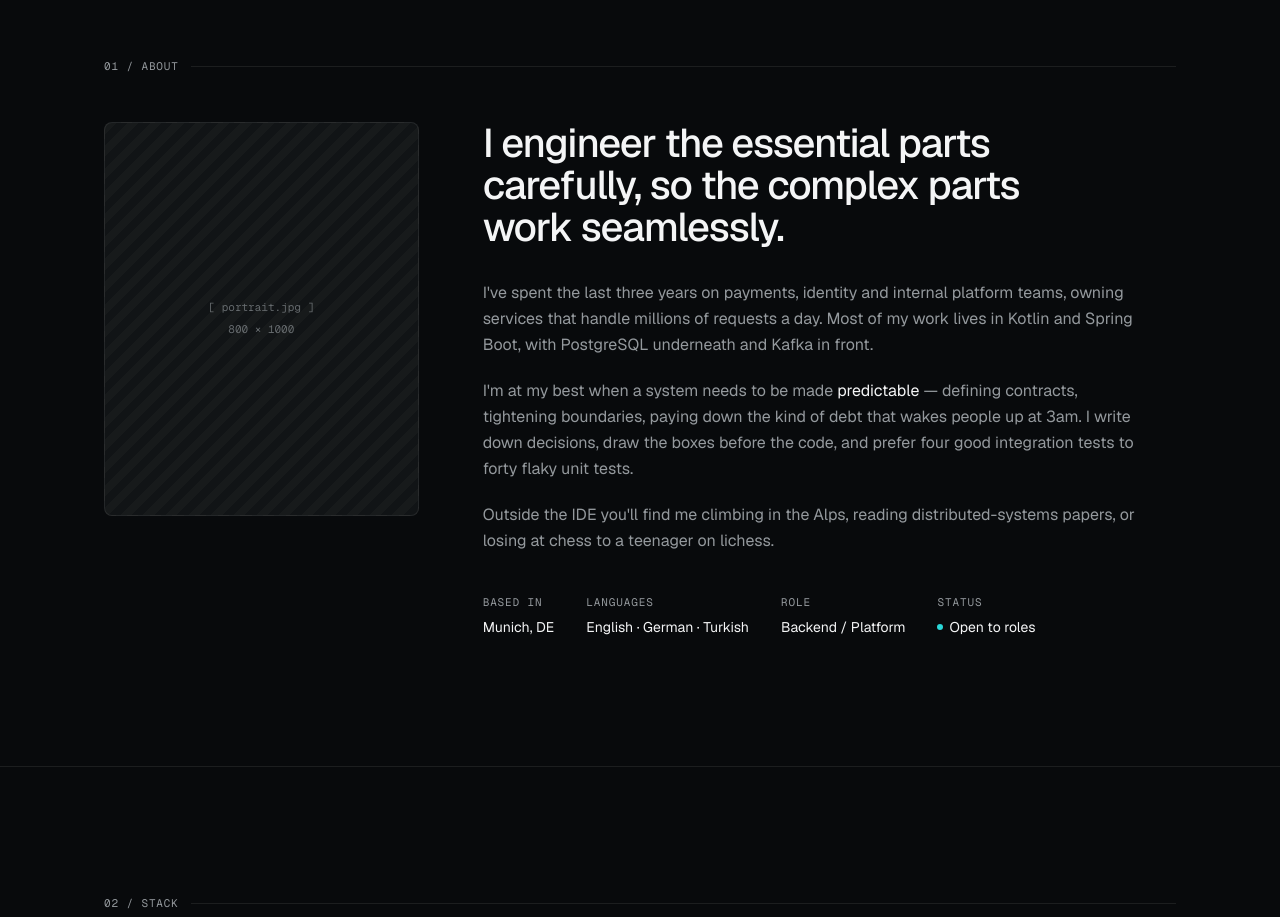
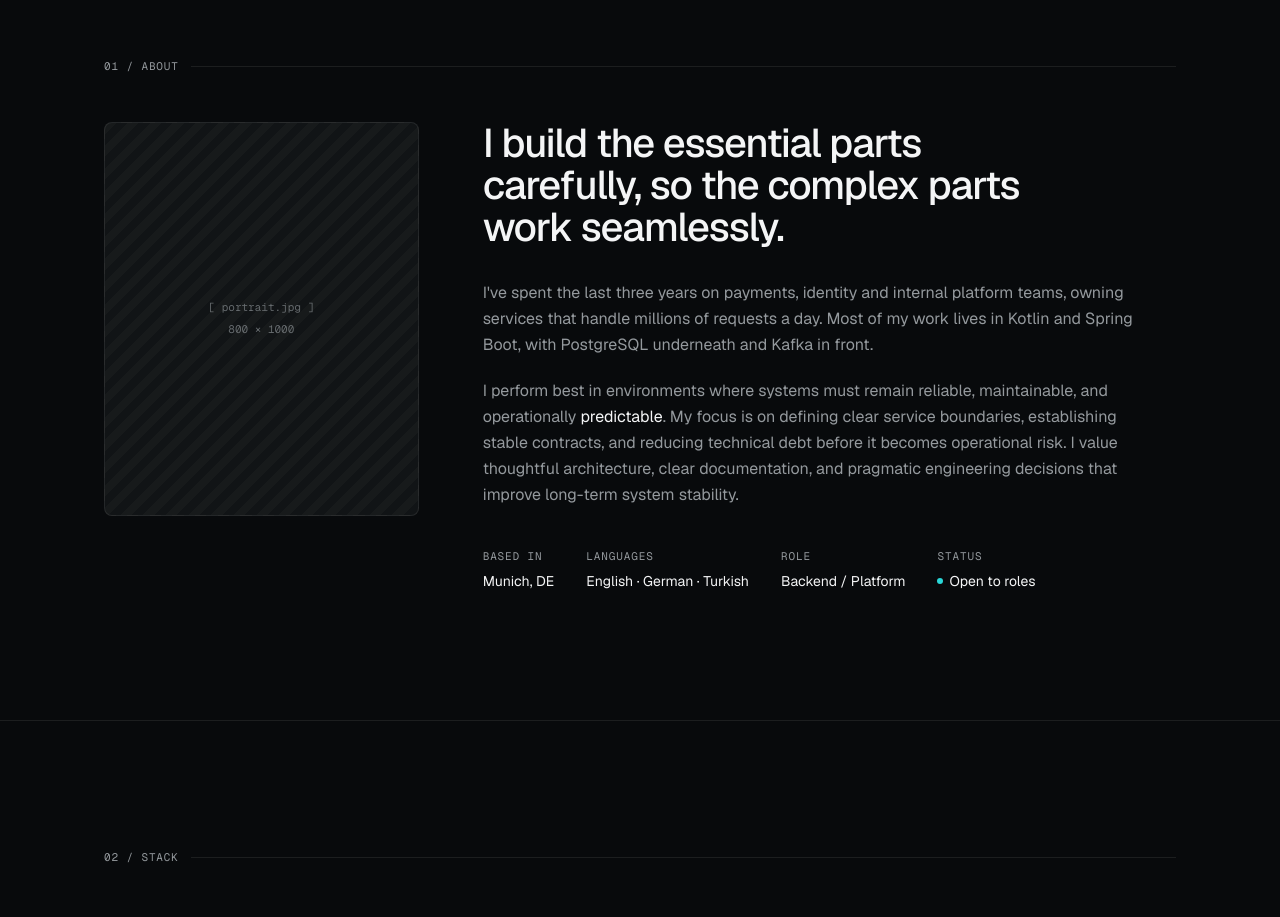
Before and after one commit to mertinc/mertincesu-website, a Next.js app: page / in a window 1280 px wide. Shown: the part 1040-1957 px from the top of the page. Built offline with nearby package versions, Linux system fonts and the light colour scheme.

Commit message:
Refactor about me section

```diff
--- a/components/about.tsx
+++ b/components/about.tsx
@@ -32,7 +32,7 @@
           {/* Bio */}
           <Reveal className="md:col-span-8">
             <h2 className="text-[32px] md:text-[40px] leading-[1.05] tracking-tighter2 font-medium max-w-[20ch]">
-              I engineer the essential parts carefully, so the complex parts work seamlessly.
+              I build the essential parts carefully, so the complex parts work seamlessly.
             </h2>
 
             <div className="mt-8 space-y-5 text-[16px] leading-relaxed text-muted max-w-[62ch]">
@@ -43,17 +43,10 @@
                 with PostgreSQL underneath and Kafka in front.
               </p>
               <p>
-                I&apos;m at my best when a system needs to be made{" "}
-                <span className="text-fg">predictable</span> — defining
-                contracts, tightening boundaries, paying down the kind of debt
-                that wakes people up at 3am. I write down decisions, draw the
-                boxes before the code, and prefer four good integration tests to
-                forty flaky unit tests.
-              </p>
-              <p>
-                Outside the IDE you&apos;ll find me climbing in the Alps,
-                reading distributed-systems papers, or losing at chess to a
-                teenager on lichess.
+                I perform best in environments where systems must remain reliable, maintainable, and operationally{" "}
+                <span className="text-fg">predictable</span>. My focus is on defining clear service boundaries,
+                 establishing stable contracts, and reducing technical debt before it becomes operational risk.
+                  I value thoughtful architecture, clear documentation, and pragmatic engineering decisions that improve long-term system stability.
               </p>
             </div>
 
```
